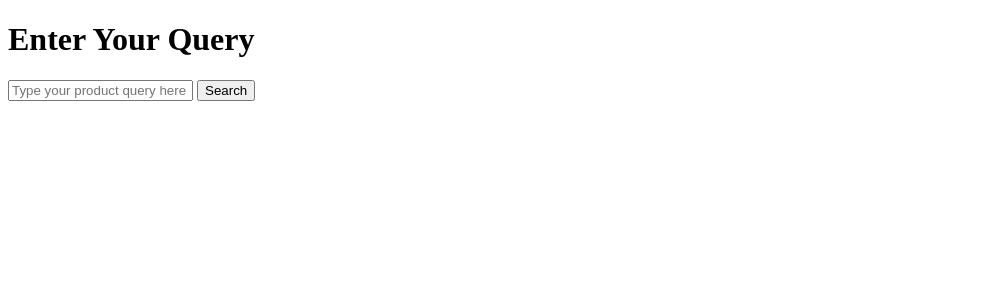
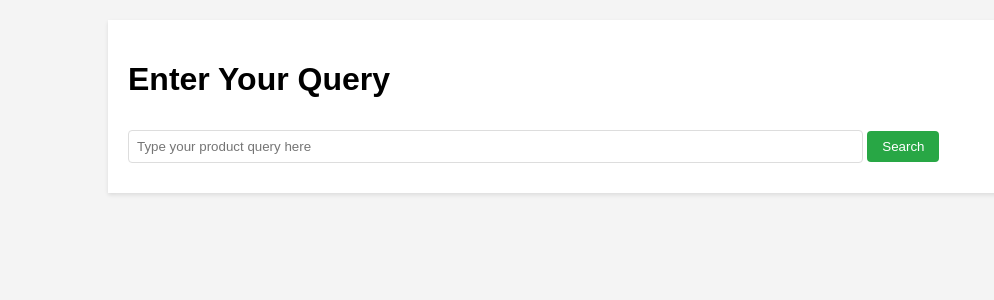
Before and after one commit to Nerry-AXL/mkd_test1, a Flask app: page /text-query in a window 1280 px wide. Shown: the top 300 px of the page, without its empty margins (0-994 px from the left). Run offline with Flask 3, Linux system fonts and the light colour scheme.

Commit message:
Update text_query.html

```diff
--- a/templates/text_query.html
+++ b/templates/text_query.html
@@ -5,20 +5,87 @@
     <meta name="viewport" content="width=device-width, initial-scale=1.0">
     <meta name="description" content="Text Query Interface for Product Recommendation System">
     <title>Text Query Interface</title>
+    <style>
+        body {
+            font-family: Arial, sans-serif;
+            background-color: #f4f4f4;
+            margin: 0;
+            padding: 0;
+        }
+        .container {
+            width: 80%;
+            margin: 20px auto;
+            background: #fff;
+            padding: 20px;
+            box-shadow: 0 2px 4px rgba(0,0,0,0.1);
+        }
+        table {
+            width: 100%;
+            border-collapse: collapse;
+            margin-top: 20px;
+        }
+        th, td {
+            border: 1px solid #ddd;
+            padding: 8px;
+            text-align: left;
+        }
+        th {
+            background-color: #f2f2f2;
+        }
+        input[type="text"] {
+            width: 70%;
+            padding: 8px;
+            margin: 10px 0;
+            border: 1px solid #ddd;
+            border-radius: 4px;
+        }
+        button {
+            padding: 8px 15px;
+            background: #28a745;
+            color: #fff;
+            border: none;
+            cursor: pointer;
+            border-radius: 4px;
+        }
+        button:hover {
+            background: #218838;
+        }
+    </style>
 </head>
 <body>
+    <div class="container">
         <h1>Enter Your Query</h1>
         <form method="post">
             <input type="text" name="query" placeholder="Type your product query here" required>
             <button type="submit">Search</button>
         </form>
+
         {% if response %}
-        <h2>{{ response }}</h2>
-        <ul>
+            <h1>Answer In Natural Language</h1>
+            <p>{{ response }}</p>
+
+            <h1>Selected Products</h1>
+            <table>
+                <thead>
+                    <tr>
+                        <th>Stock Code</th>
+                        <th>Description</th>
+                        <th>Unit Price</th>
+                        <th>Country</th>
+                    </tr>
+                </thead>
+                <tbody>
                     {% for product in products %}
-                <li>{{ product.name }} - {{ product.price }}</li>
+                        <tr>
+                            <td>{{ product.StockCode }}</td>
+                            <td>{{ product.Description }}</td>
+                            <td>{{ product.UnitPrice }}</td>
+                            <td>{{ product.Country }}</td>
+                        </tr>
                     {% endfor %}
-        </ul>
+                </tbody>
+            </table>
         {% endif %}
+    </div>
 </body>
 </html>
```
Lines whose indentation alone changed are shown as unchanged.
